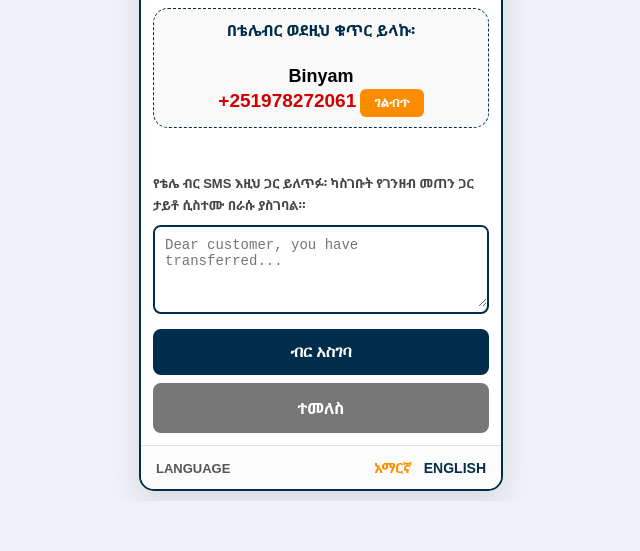
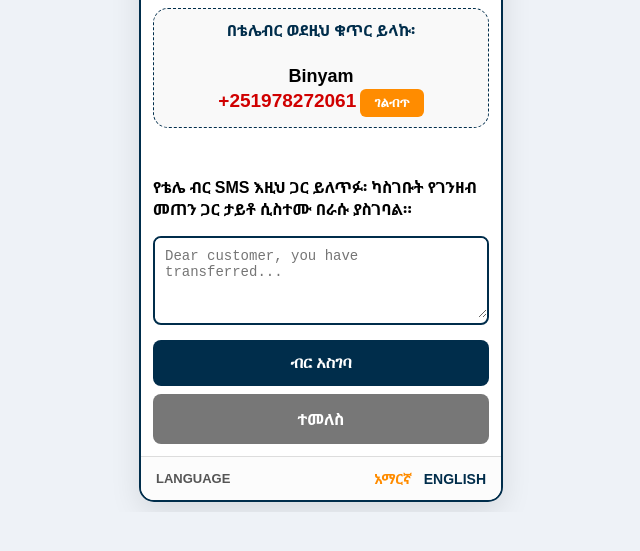
Before and after one commit to mayabet/Bekas-fast, a plain HTML site: page deposit.html in a window 1280 px wide. Shown: the part 171-722 px from the top of the page, without its empty margins (319-959 px from the left). Drawn offline with Linux system fonts and the light colour scheme.

Commit message:
Update deposit.html

```diff
--- a/deposit.html
+++ b/deposit.html
@@ -36,6 +36,18 @@
         .lang-options { display: flex; gap: 12px; }
         .lang-btn { cursor: pointer; font-weight: 900; color: #002d4b; font-size: 14px; text-decoration: none; }
         .active { color: #ff8c00; }
+
+        /* ማስተካከያ የተደረገበት የጥያቄ ጽሁፍ */
+        #lbl-sms-desc {
+            font-weight: 900;
+            font-size: 16px;
+            color: #000; /* ጥቁር ቀለም */
+            display: block;
+            margin-bottom: 5px;
+            line-height: 1.4;
+            background: transparent; /* የጀርባ ቀለም የለውም */
+            padding: 5px 0;
+        }
     </style>
 </head>
 <body>
@@ -63,7 +75,7 @@
         <div id="msg-display"></div>
 
         <div class="input-group">
-            <label id="lbl-sms-desc" style="font-weight:900; font-size:13px; color:#444;">የቴሌ ብር SMS እዚህ ጋር ይለጥፉ፡ ካስገቡት የገንዘብ መጠን ጋር ታይቶ ሲስተሙ በራሱ ያስገባል።</label>
+            <label id="lbl-sms-desc">የቴሌ ብር SMS እዚህ ጋር ይለጥፉ፡ ካስገቡት የገንዘብ መጠን ጋር ታይቶ ሲስተሙ በራሱ ያስገባል።</label>
             <div class="textarea-wrapper">
                 <textarea id="sms-input" class="input-box-textarea" placeholder="Dear customer, you have transferred..."></textarea>
             </div>
@@ -121,14 +133,8 @@
         const sms = document.getElementById('sms-input').value.trim();
         if(!sms) return showMsg(currentLang === 'am' ? "እባክዎ SMS ይለጥፉ!" : "Please paste the SMS!", "red");
 
-        // 1. የቴሌብር SMS መሆኑን ማረጋገጥ (Dear/transferred/received/ውድ)
         const isTelebirr = /transferred|received|dear|ውድ/i.test(sms);
-
-        // 2. የ 10 አሃዝ ትራንዛክሽን ኮድ መፈለግ (ለምሳሌ DB47GLOZJ7)
-        // በጽሁፉ ውስጥ ያለን ማንኛውንም የ 10 ፊደልና ቁጥር ጥምረት ይይዛል
         const txMatch = sms.match(/[A-Z0-9]{10}/);
-
-        // 3. የገንዘብ መጠን መፈለግ (ETB 100.00 ወይም 100.00 ብር)
         const amtMatch = sms.match(/(?:ETB|ብር)\s*([\d,]+\.?\d*)/i);
 
         if(!isTelebirr || !txMatch) {
@@ -139,7 +145,6 @@
         let amount = 0;
 
         if (amtMatch) {
-            // ኮማ ካለ (1,000.00) ያስወግዳል
             amount = parseFloat(amtMatch[1].replace(/,/g, ''));
         }
 
```
